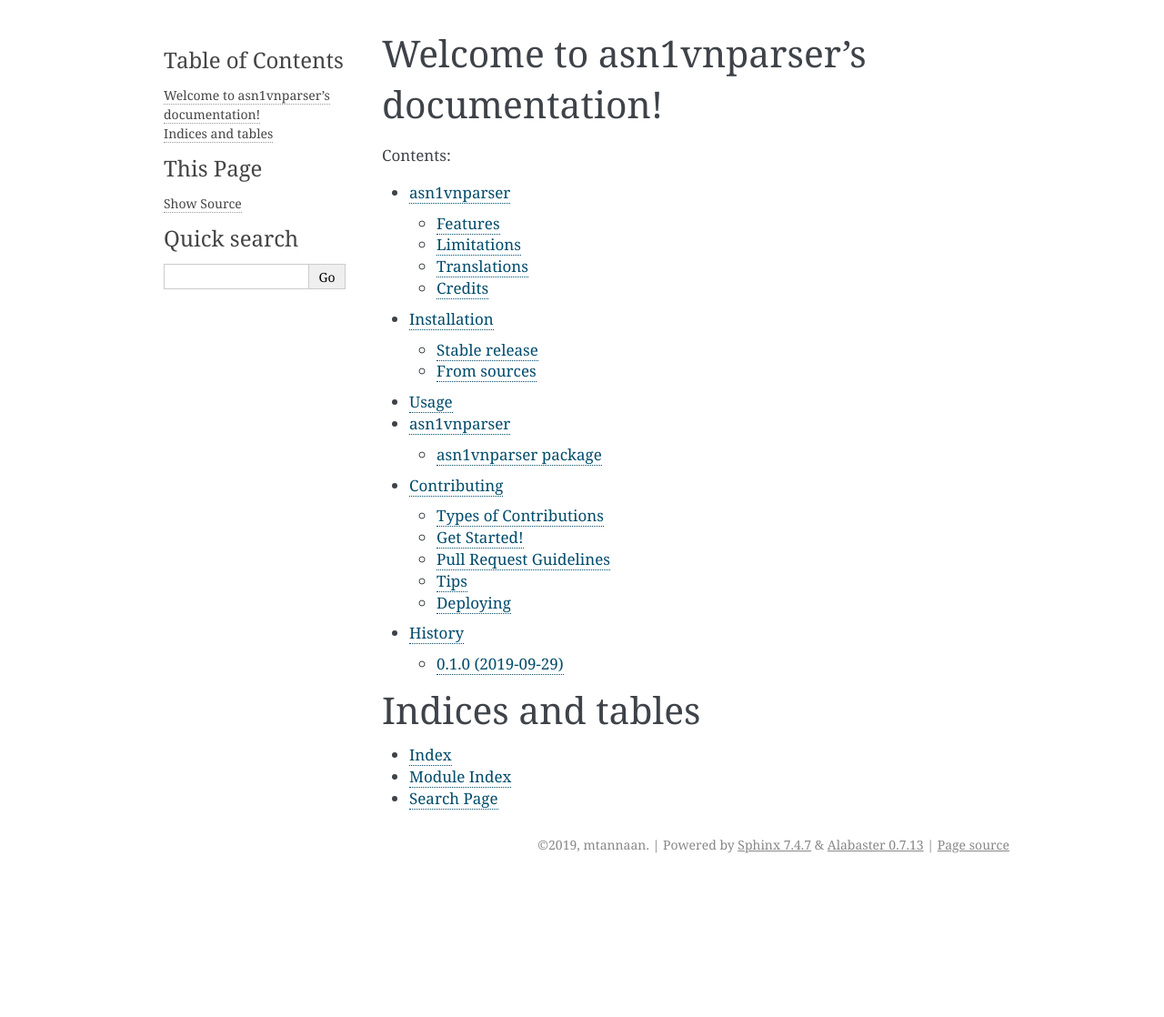
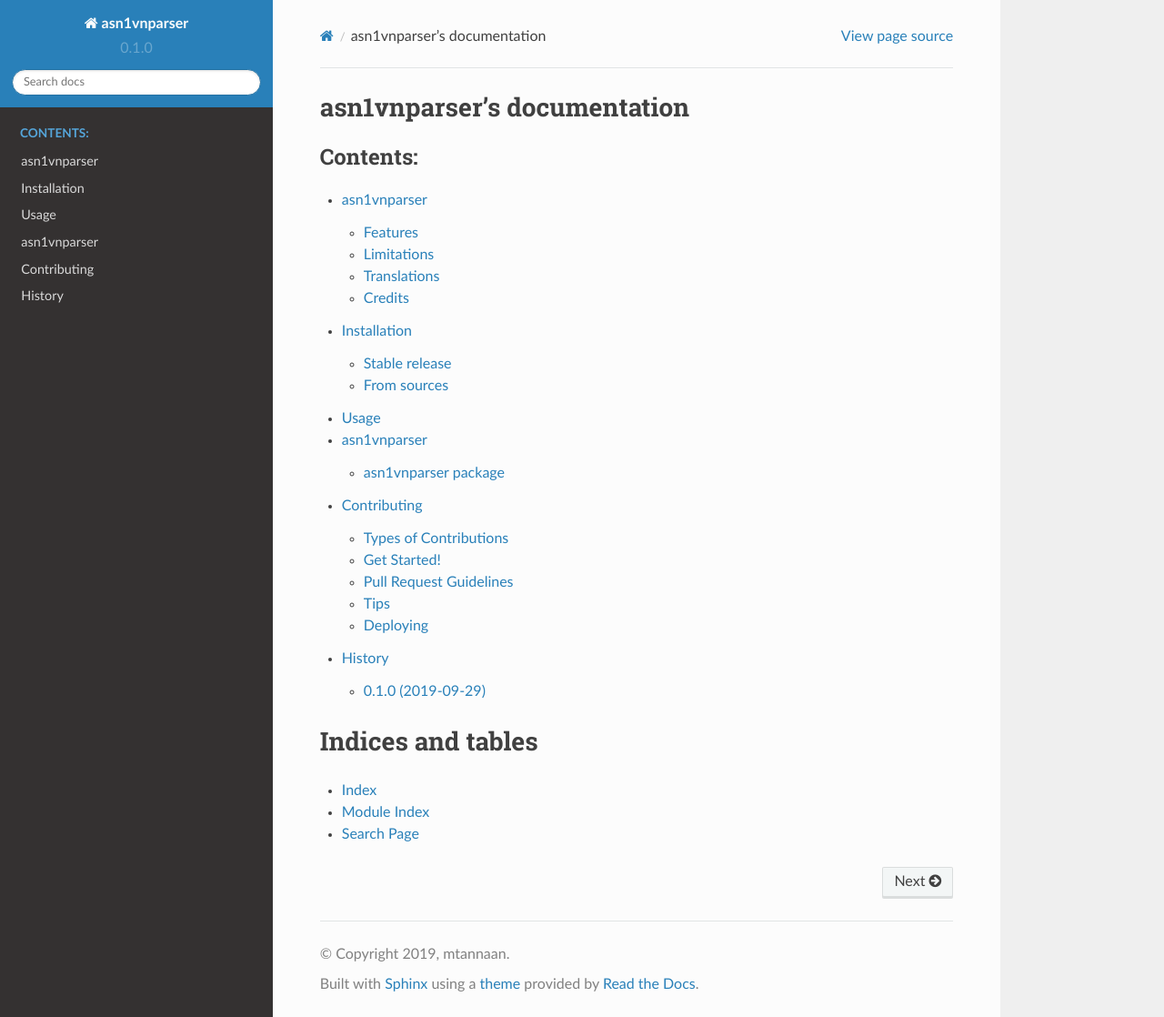
Before and after one commit to mtannaan/asn1vnparser, a Sphinx documentation site: the page built from docs/index.rst, in a window 1280 px wide and 1118 px high. Shown: the whole window at 91% size. Built offline with Sphinx 7.4.7 and the Read the Docs theme 2.0.0, drawn with Linux system fonts in a browser that asks for light colours.

Commit message:
readthedocs theme for docs

```diff
--- a/docs/conf.py
+++ b/docs/conf.py
@@ -18,6 +18,7 @@
 # relative to the documentation root, use os.path.abspath to make it
 # absolute, like shown here.
 #
+import sphinx_rtd_theme
 import os
 import sys
 sys.path.insert(0, os.path.abspath('..'))
@@ -89,13 +90,17 @@ todo_include_todos = False
 # The theme to use for HTML and HTML Help pages.  See the documentation for
 # a list of builtin themes.
 #
-html_theme = 'alabaster'
+# html_theme = 'alabaster'
 
 # Theme options are theme-specific and customize the look and feel of a
 # theme further.  For a list of options available for each theme, see the
 # documentation.
 #
 # html_theme_options = {}
+
+# added to use the readthedocs.org theme
+html_theme = 'sphinx_rtd_theme'
+html_theme_path = [sphinx_rtd_theme.get_html_theme_path()]
 
 # Add any paths that contain custom static files (such as style sheets) here,
 # relative to this directory. They are copied after the builtin static files,
--- a/docs/index.rst
+++ b/docs/index.rst
@@ -1,5 +1,5 @@
-Welcome to asn1vnparser's documentation!
-========================================
+asn1vnparser's documentation
+============================
 
 .. toctree::
    :maxdepth: 2
--- a/requirements_dev.txt
+++ b/requirements_dev.txt
@@ -7,3 +7,4 @@ tox==3.14.0
 coverage==4.5.4
 Sphinx==1.8.5
 twine==1.14.0
+sphinx-rtd-theme=0.4.3
```
Also changed, not shown: docs/asn1vnparser.rst (+9 -9 lines).
